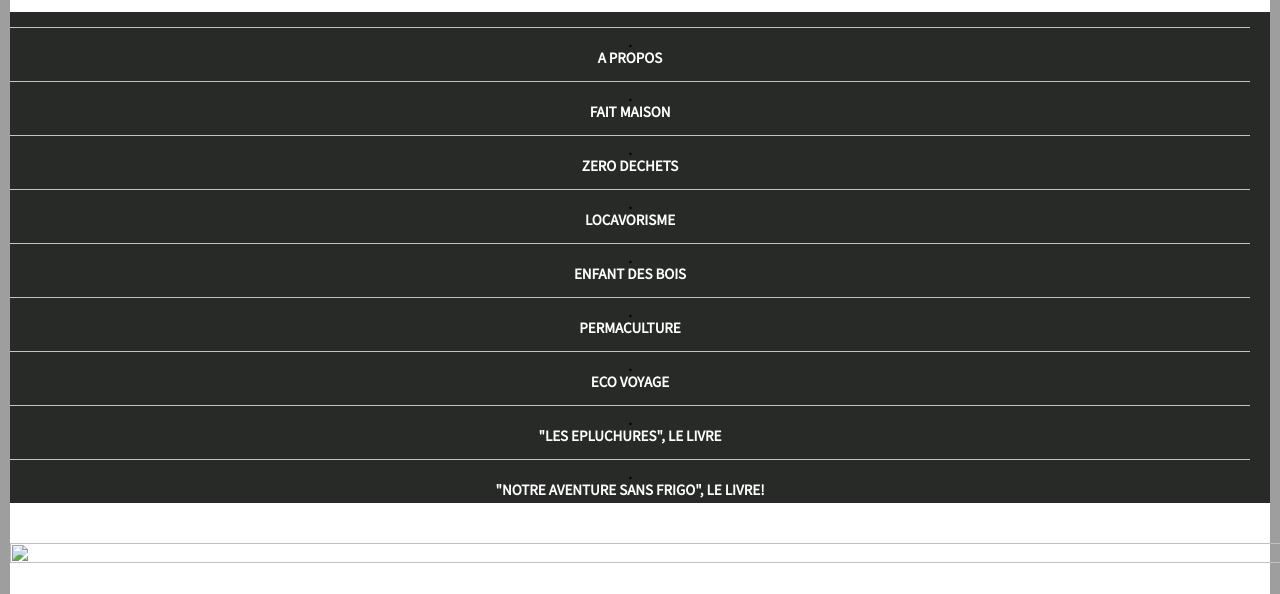
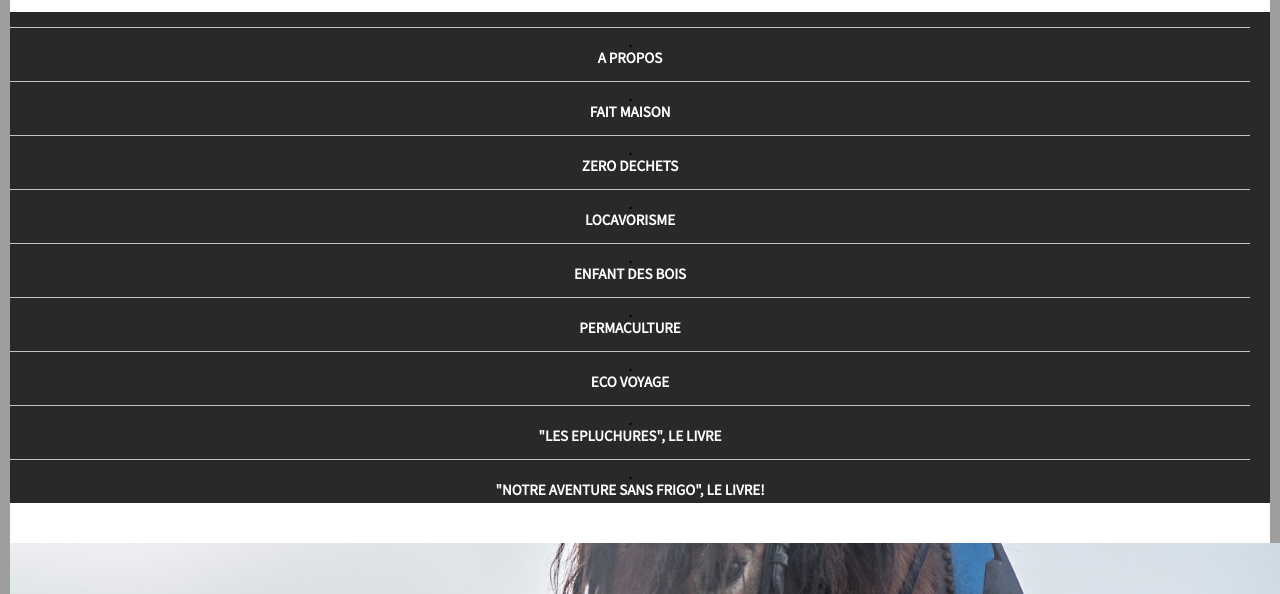
Before and after one commit to MatthCanardo/cabaneantigaspi-matthieu-grandieres, a plain HTML site: page index.html in a window 1280 px wide. Shown: the part 325-919 px from the top of the page. Drawn offline with Linux system fonts and the light colour scheme; the site is published under a folder, as on GitHub Pages, so addresses that start at the root find nothing.

Commit message:
Update index.html

```diff
--- a/index.html
+++ b/index.html
@@ -48,7 +48,7 @@
 <!-- LEFT COLUMN -->
       <div class="leftcolumn">
         <div class="card">
-          <img id=imagearticle src="/article1.jpg"/>
+          <img id=imagearticle src="article1.jpg"/>
           <h2 class="title">LIRE ENTRE LES VIGNES..</h2>
           <p class ="date">mars 16, 2018<br>Laisser un commentaire</p>
           <p class="article">Le sauternes de La Clotte-Cazalis, à Barsac, est sincère, frais, vivant à l’image de celle qui le façonne amoureusement. Chez Marie-Pierre, pas de mécanique, pas de maquillage, pas d’artifice. On travaille à l’ancienne, en fonction des constellations,
```
